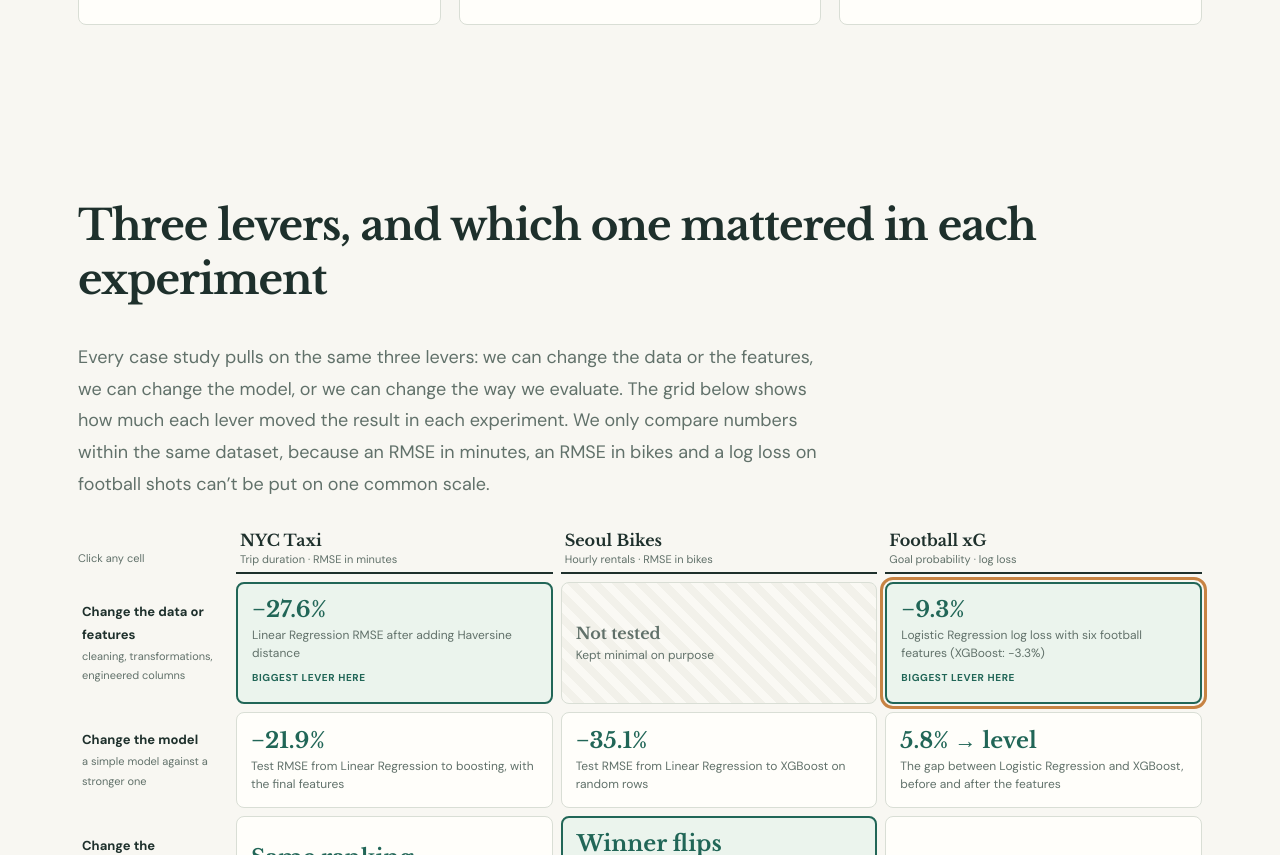
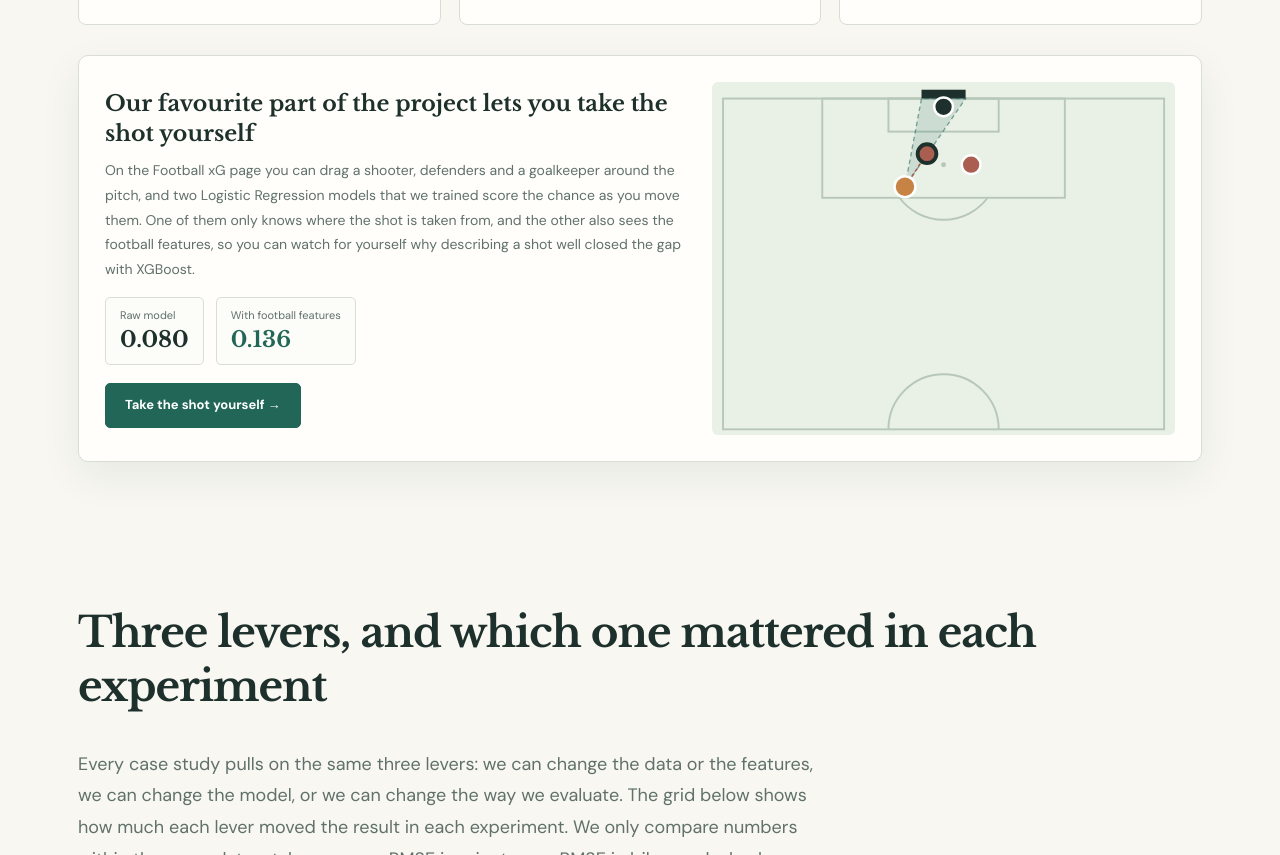
Before and after one commit to Aarnav3107/ES335-Project, a plain HTML site: page docs/index.html in a window 1280 px wide. Shown: the part 2287-3142 px from the top of the page. Drawn offline with nearby package versions, Linux system fonts and the light colour scheme.

Commit message:
Home page showcase for the take-the-shot demo

```diff
--- a/docs/css/home.css
+++ b/docs/css/home.css
@@ -267,7 +267,89 @@
   margin: 5px 0;
 }
 
+/* Showcase: a still of the take-the-shot demo, linking straight to it. */
+.showcase {
+  display: grid;
+  grid-template-columns: minmax(0, 1.25fr) minmax(0, 1fr);
+  gap: 28px;
+  align-items: center;
+  margin: 8px 0 0;
+  padding: 26px;
+  border: 1px solid var(--line);
+  border-radius: 10px;
+  background: var(--white);
+  box-shadow: var(--shadow);
+  color: var(--ink);
+  text-decoration: none;
+  transition: border-color 0.15s, transform 0.15s;
+}
+
+.showcase:hover {
+  border-color: var(--forest);
+  transform: translateY(-2px);
+}
+
+.showcase h3 {
+  font: 700 22px/1.35 'Libre Baskerville', serif;
+  margin: 0 0 10px;
+}
+
+.showcase p {
+  color: var(--muted);
+  font-size: 14px;
+  margin: 0 0 16px;
+}
+
+.showcase-xg {
+  display: flex;
+  gap: 12px;
+  margin-bottom: 18px;
+}
+
+.showcase-xg > div {
+  border: 1px solid var(--line);
+  border-radius: 5px;
+  background: #fcfcf9;
+  padding: 8px 14px;
+}
+
+.showcase-xg small {
+  display: block;
+  font-size: 11px;
+  color: var(--muted);
+}
+
+.showcase-xg strong {
+  font: 700 22px 'Libre Baskerville', serif;
+}
+
+.showcase-xg strong.eng {
+  color: var(--forest);
+}
+
+.showcase-pitch {
+  display: block;
+  width: 100%;
+  height: auto;
+  background: #e9f0e6;
+  border-radius: 6px;
+}
+
+.sp-line { fill: none; stroke: #b7c8b9; stroke-width: 0.35; }
+.sp-spot { fill: #b7c8b9; }
+.sp-goal { fill: var(--ink); }
+.sp-cone { fill: rgba(33, 102, 87, 0.14); stroke: rgba(33, 102, 87, 0.55); stroke-width: 0.25; stroke-dasharray: 0.8 0.6; }
+.sp-near { stroke: #a95e4f; stroke-width: 0.3; stroke-dasharray: 0.6 0.5; }
+.sp-def { fill: #a95e4f; stroke: white; stroke-width: 0.45; }
+.sp-def.sp-in { stroke: var(--ink); stroke-width: 0.7; }
+.sp-gk { fill: var(--ink); stroke: white; stroke-width: 0.45; }
+.sp-shooter { fill: #c78343; stroke: white; stroke-width: 0.45; }
+
 @media (max-width: 860px) {
+  .showcase {
+    grid-template-columns: minmax(0, 1fr);
+  }
+
   .levers {
     grid-template-columns: minmax(0, 1fr);
   }
--- a/docs/index.html
+++ b/docs/index.html
@@ -7,8 +7,8 @@
   <title>
    An interactive data-centric ML study | Beyond the Model
   </title>
-  <link href="css/style.css?v=20261117-kaggle2" rel="stylesheet"/>
-  <link href="css/home.css?v=20261117-kaggle2" rel="stylesheet"/>
+  <link href="css/style.css?v=20261117-show1" rel="stylesheet"/>
+  <link href="css/home.css?v=20261117-show1" rel="stylesheet"/>
  </head>
  <body class="home">
   <header class="site-header">
@@ -171,6 +171,44 @@
       </span>
      </a>
     </div>
+    <a aria-label="Open the take-the-shot demo on the Football xG page" class="showcase" href="datasets/dataset-3.html#shot-lab">
+     <div class="showcase-text">
+      <h3>
+       Our favourite part of the project lets you take the shot yourself
+      </h3>
+      <p>
+       On the Football xG page you can drag a shooter, defenders and a goalkeeper around the pitch, and two Logistic Regression models that we trained score the chance as you move them. One of them only knows where the shot is taken from, and the other also sees the football features, so you can watch for yourself why describing a shot well closed the gap with XGBoost.
+      </p>
+      <div class="showcase-xg">
+       <div>
+        <small>Raw model</small>
+        <strong>0.080</strong>
+       </div>
+       <div>
+        <small>With football features</small>
+        <strong class="eng">0.136</strong>
+       </div>
+      </div>
+      <span class="btn">
+       Take the shot yourself →
+      </span>
+     </div>
+     <svg aria-hidden="true" class="showcase-pitch" viewBox="-2 -3 84 64">
+      <rect class="sp-line" height="60" width="80" x="0" y="0"></rect>
+      <rect class="sp-line" height="18" width="44" x="18" y="0"></rect>
+      <rect class="sp-line" height="6" width="20" x="30" y="0"></rect>
+      <path class="sp-line" d="M32 18 A10 10 0 0 0 48 18"></path>
+      <path class="sp-line" d="M30 60 A10 10 0 0 1 50 60"></path>
+      <circle class="sp-spot" cx="40" cy="12" r="0.45"></circle>
+      <rect class="sp-goal" height="1.6" width="8" x="36" y="-1.6"></rect>
+      <polygon class="sp-cone" points="33,16 36,0 44,0"></polygon>
+      <line class="sp-near" x1="33" x2="37" y1="16" y2="10"></line>
+      <circle class="sp-def sp-in" cx="37" cy="10" r="1.7"></circle>
+      <circle class="sp-def" cx="45" cy="12" r="1.7"></circle>
+      <circle class="sp-gk" cx="40" cy="1.5" r="1.7"></circle>
+      <circle class="sp-shooter" cx="33" cy="16" r="1.9"></circle>
+     </svg>
+    </a>
    </section>
    <section class="section wrap" id="summary">
     <h2>
@@ -314,9 +352,9 @@
     </span>
    </div>
   </footer>
-  <script defer="" src="js/common.js?v=20261117-kaggle2">
+  <script defer="" src="js/common.js?v=20261117-show1">
   </script>
-  <script defer="" src="js/home.js?v=20261117-kaggle2">
+  <script defer="" src="js/home.js?v=20261117-show1">
   </script>
  </body>
 </html>
```
